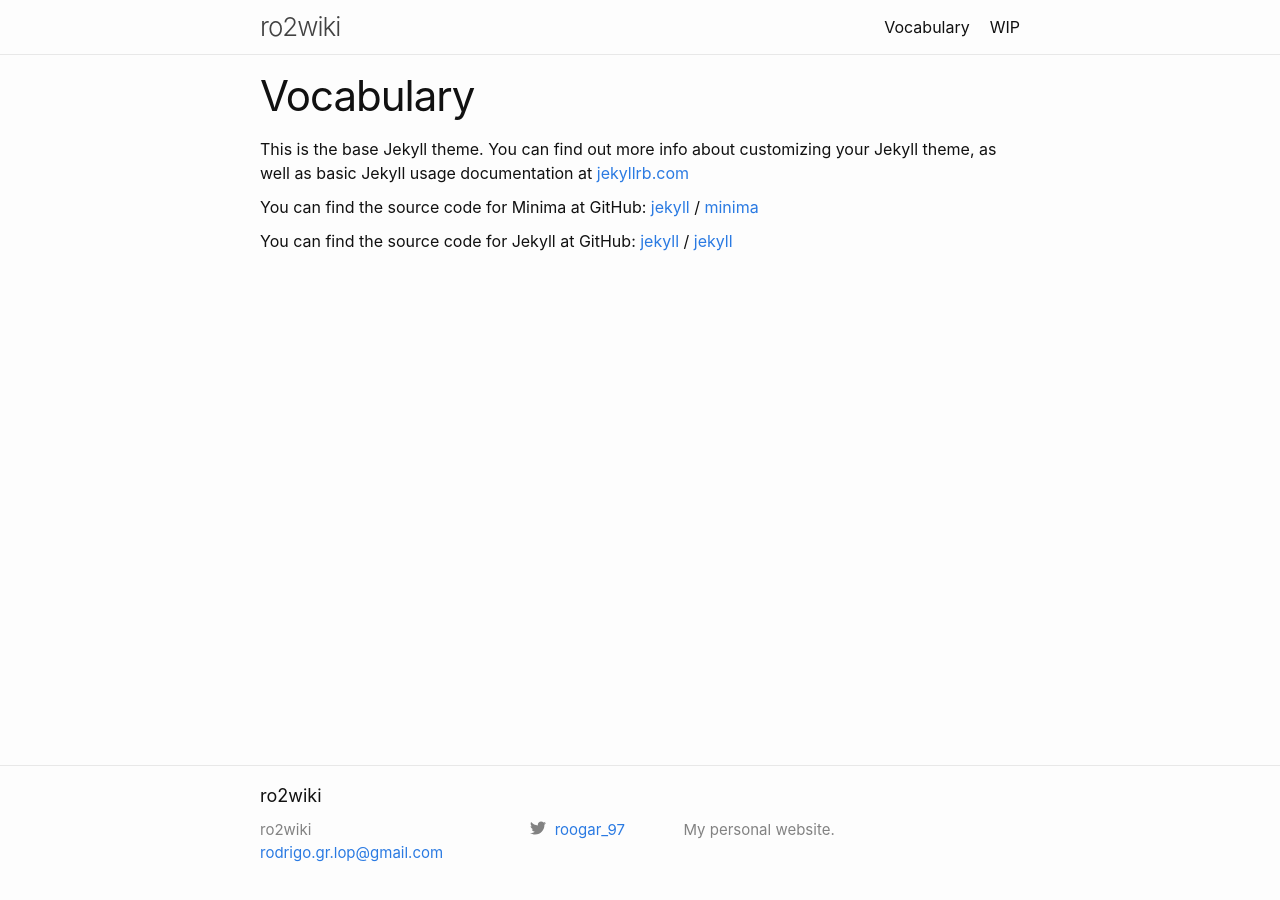
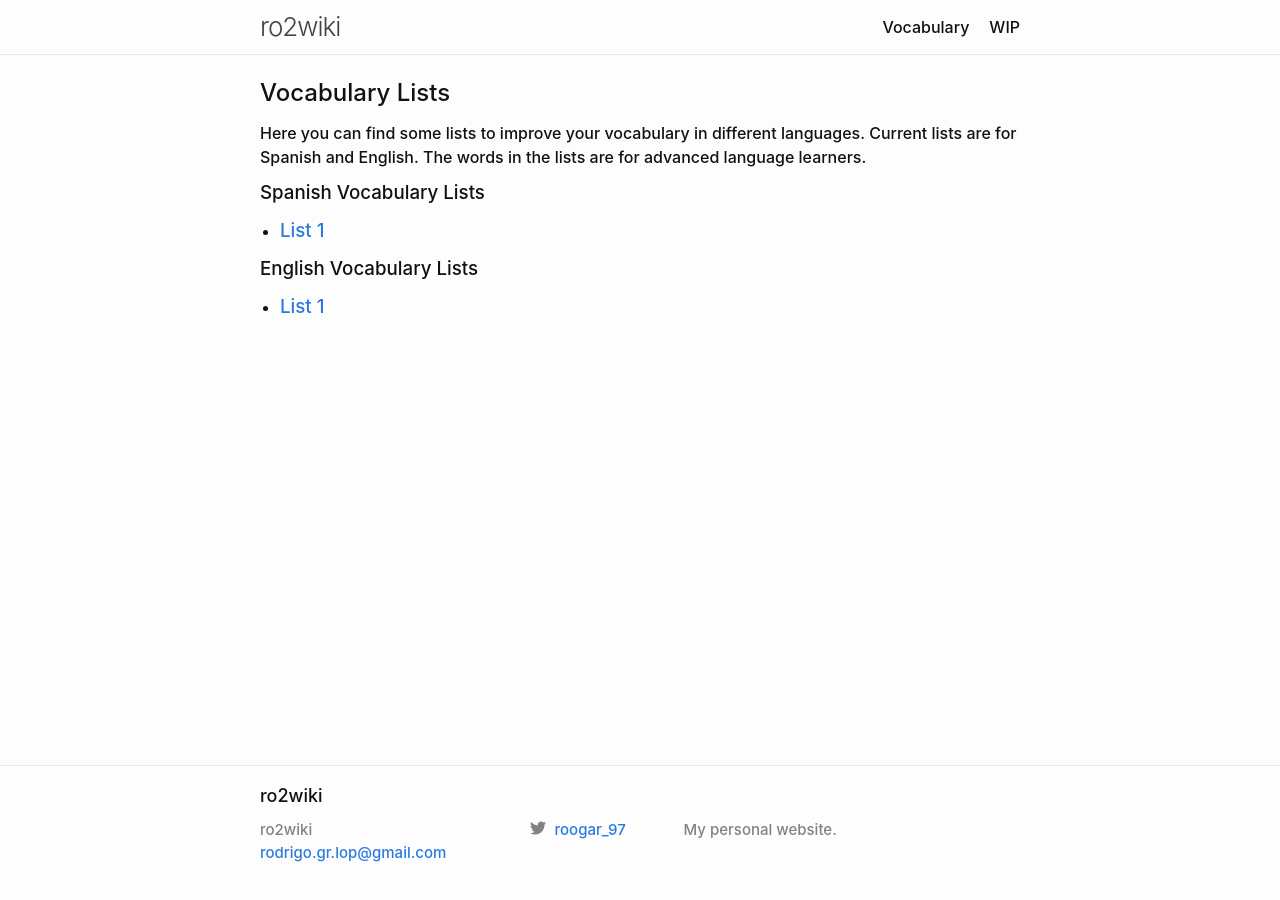
Before and after one commit to rodrigo-garlop/rodrigo-garlop.github.io, a Jekyll site: the page built from vocabulary.markdown, in a window 1280 px wide. Built offline with Jekyll 4.4.1, drawn with Linux system fonts in a browser that asks for light colours.

Commit message:
Add vocabulary home layout

```diff
--- a/_config.yml
+++ b/_config.yml
@@ -28,14 +28,16 @@ twitter_username: roogar_97
 
 # Customize navigation links
 # This allows you to set which pages you want to appear in the navigation area and configure order of the links.
-
-header_pages:
+ages:
   - vocabulary.markdown
   - wip.markdown
 
+collections:
+  vocabulary:
+    output: true
+    permalink: /:collection/:name
 
 # Build settings
-# theme: minima
 plugins:
   - jekyll-feed
 
--- /dev/null
+++ b/_layouts/vocabulary-home.html
@@ -0,0 +1,39 @@
+---
+layout: default
+---
+
+<h2> Vocabulary Lists </h2>
+
+{{ content }}
+
+<h3> Spanish Vocabulary Lists </h3>
+
+<ul>
+    {%- for list in site.vocabulary -%}
+        {%- if list.language == "Spanish" -%}
+        <li>
+            <h3>
+                <a href="{{ list.url | relative_url }}">
+                    {{ list.name | escape }}
+                </a>
+            </h3>
+        </li>
+        {% endif %}
+    {%- endfor -%}
+</ul>
+
+<h3> English Vocabulary Lists </h3>
+
+<ul>
+    {%- for list in site.vocabulary -%}
+    {%- if list.language == "English" -%}
+    <li>
+        <h3>
+            <a href="{{ list.url | relative_url }}">
+                {{ list.name | escape }}
+            </a>
+        </h3>
+    </li>
+    {% endif %}
+    {%- endfor -%}
+</ul>
--- /dev/null
+++ b/_layouts/vocabulary-list.html
@@ -0,0 +1,5 @@
+---
+layout: default
+---
+
+{{ content }}
--- a/_sass/minima.scss
+++ b/_sass/minima.scss
@@ -4,7 +4,7 @@
 
 $base-font-family: -apple-system, BlinkMacSystemFont, "Segoe UI", Roboto, Helvetica, Arial, sans-serif, "Apple Color Emoji", "Segoe UI Emoji", "Segoe UI Symbol" !default;
 $base-font-size:   16px !default;
-$base-font-weight: 400 !default;
+$base-font-weight: 500 !default;
 $small-font-size:  $base-font-size * 0.875 !default;
 $base-line-height: 1.5 !default;
 
--- a/_sass/minima/_base.scss
+++ b/_sass/minima/_base.scss
@@ -94,7 +94,7 @@ li {
  * Headings
  */
 h1, h2, h3, h4, h5, h6 {
-  font-weight: $base-font-weight;
+  font-weight: $base-font-weight + 50;
 }
 
 
--- a/_sass/minima/_layout.scss
+++ b/_sass/minima/_layout.scss
@@ -27,6 +27,7 @@
 .site-nav {
   float: right;
   line-height: $base-line-height * $base-font-size * 2.25;
+  font-weight: $base-font-weight + 50;
 
   .nav-trigger {
       display: none;
--- a/index.markdown
+++ b/index.markdown
@@ -1,3 +1,4 @@
 ---
 layout: home
+list_title: Latest News & Updates
 ---
--- a/vocabulary.markdown
+++ b/vocabulary.markdown
@@ -1,18 +1,9 @@
 ---
-layout: page
+layout: vocabulary-home
 title: Vocabulary
 permalink: /vocabulary/
 ---
 
-This is the base Jekyll theme. You can find out more info about customizing your Jekyll theme, as well as basic Jekyll usage documentation at [jekyllrb.com](https://jekyllrb.com/)
-
-You can find the source code for Minima at GitHub:
-[jekyll][jekyll-organization] /
-[minima](https://github.com/jekyll/minima)
-
-You can find the source code for Jekyll at GitHub:
-[jekyll][jekyll-organization] /
-[jekyll](https://github.com/jekyll/jekyll)
-
-
-[jekyll-organization]: https://github.com/jekyll
+Here you can find some lists to improve your vocabulary in different languages.
+Current lists are for Spanish and English.
+The words in the lists are for advanced language learners.
```
Also changed, not shown: _vocabulary/english/list1.markdown (added, +7 -0 lines), _vocabulary/spanish/list1.markdown (added, +7 -0 lines).
